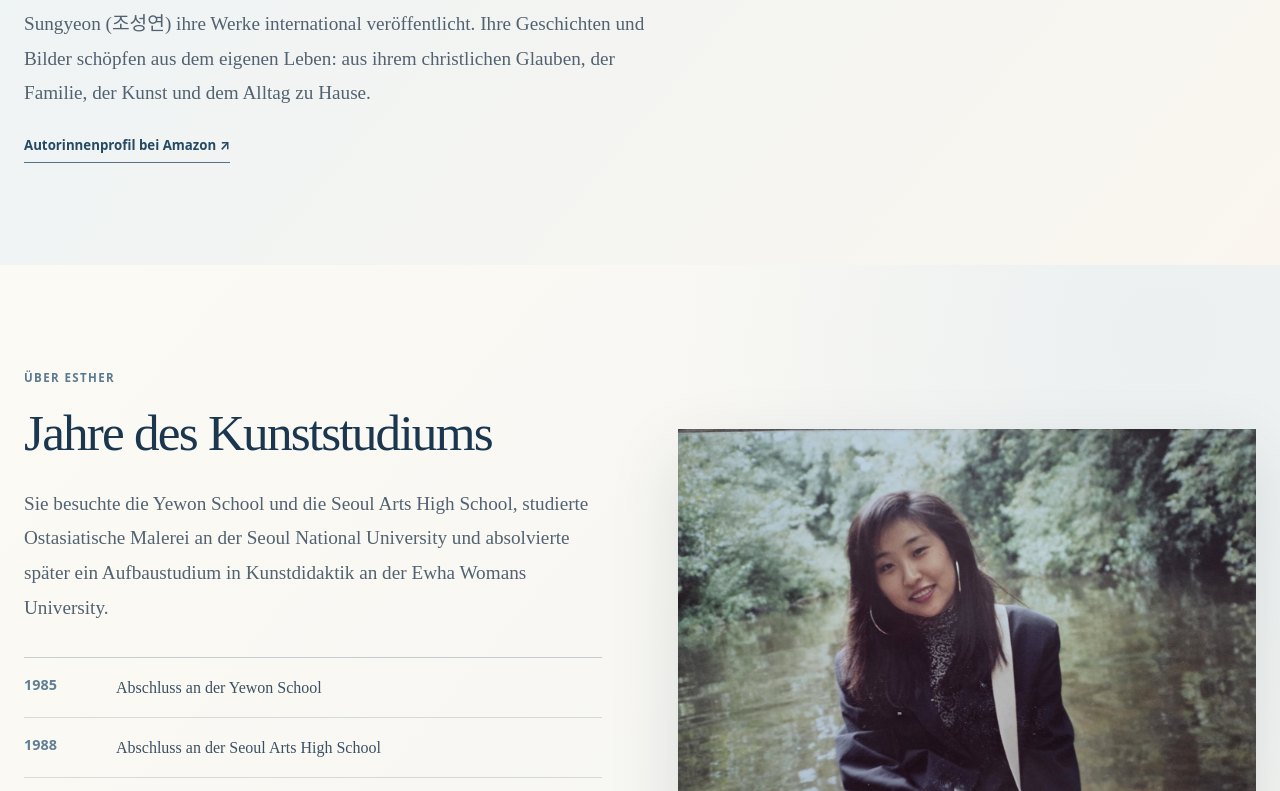
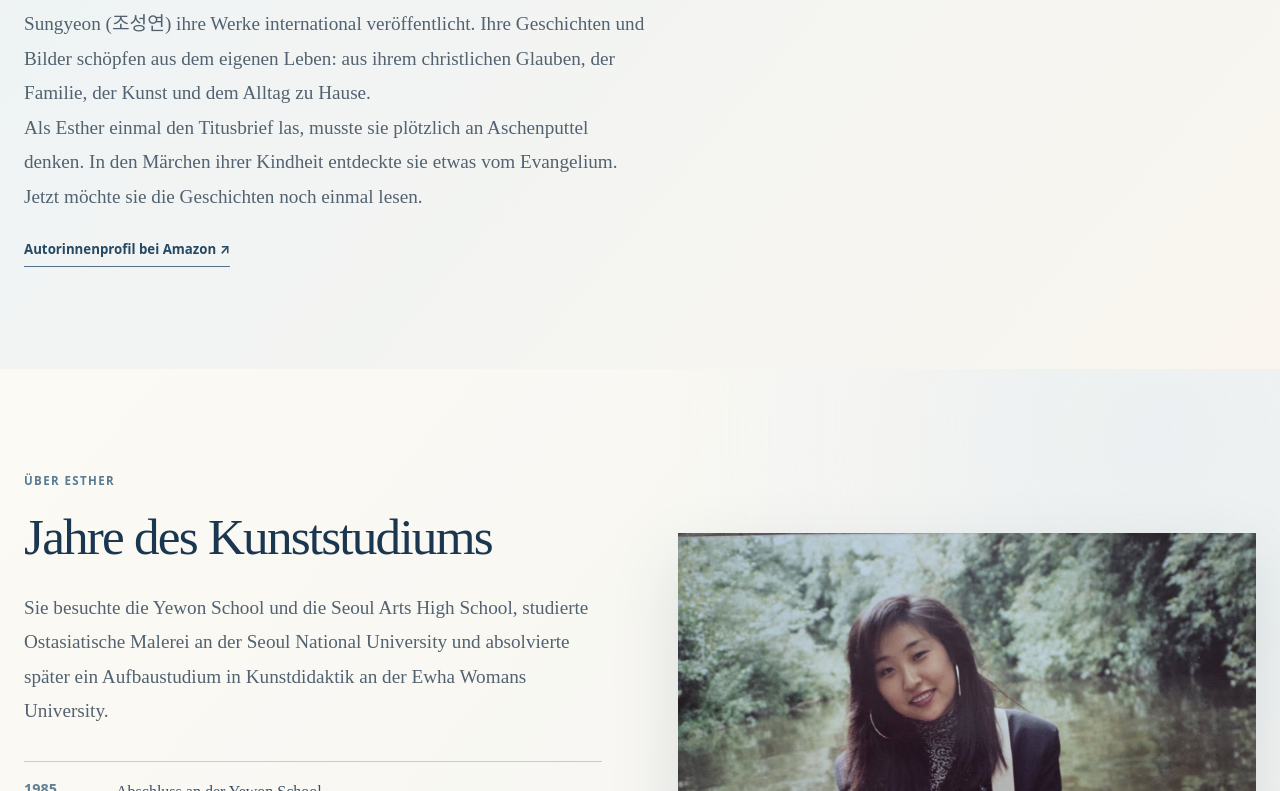
Before and after one commit to k-mama/esthercho, a Next.js app: page /de/about/ in a window 1280 px wide. Shown: the part 1049-1840 px from the top of the page. Built offline with nearby package versions, Linux system fonts and the light colour scheme.

Commit message:
Feature the author's genuine curiosity rather than generic biography slogans in all translated editions

```diff
--- a/src/components/international-pages.tsx
+++ b/src/components/international-pages.tsx
@@ -422,6 +422,7 @@ function IntlAbout({locale}:{locale:TranslationLocale}) {
       <p className="intl-overline">{t.aboutSectionLabel}</p>
       <h2>{t.aboutTitle}</h2>
       <p className="intl-wide-copy">{t.aboutIntro}</p>
+      <p className="intl-wide-copy">{t.aboutVoice}</p>
       <a className="intl-more" href="https://www.amazon.com/author/sungyeoncho"
         target="_blank" rel="noopener noreferrer">{localeInterface[locale].authorPage} ↗</a>
     </div></section>
@@ -448,7 +449,8 @@ function IntlAbout({locale}:{locale:TranslationLocale}) {
         </figure>
       </div></section>)}
     <section className="intl-ending"><div className="container">
-      <h2>{e.about.closing}</h2>
+      <h2>{t.aboutQuestion}</h2>
+      <p>{e.about.closing}</p>
     </div></section>
   </main>;
 }
```
